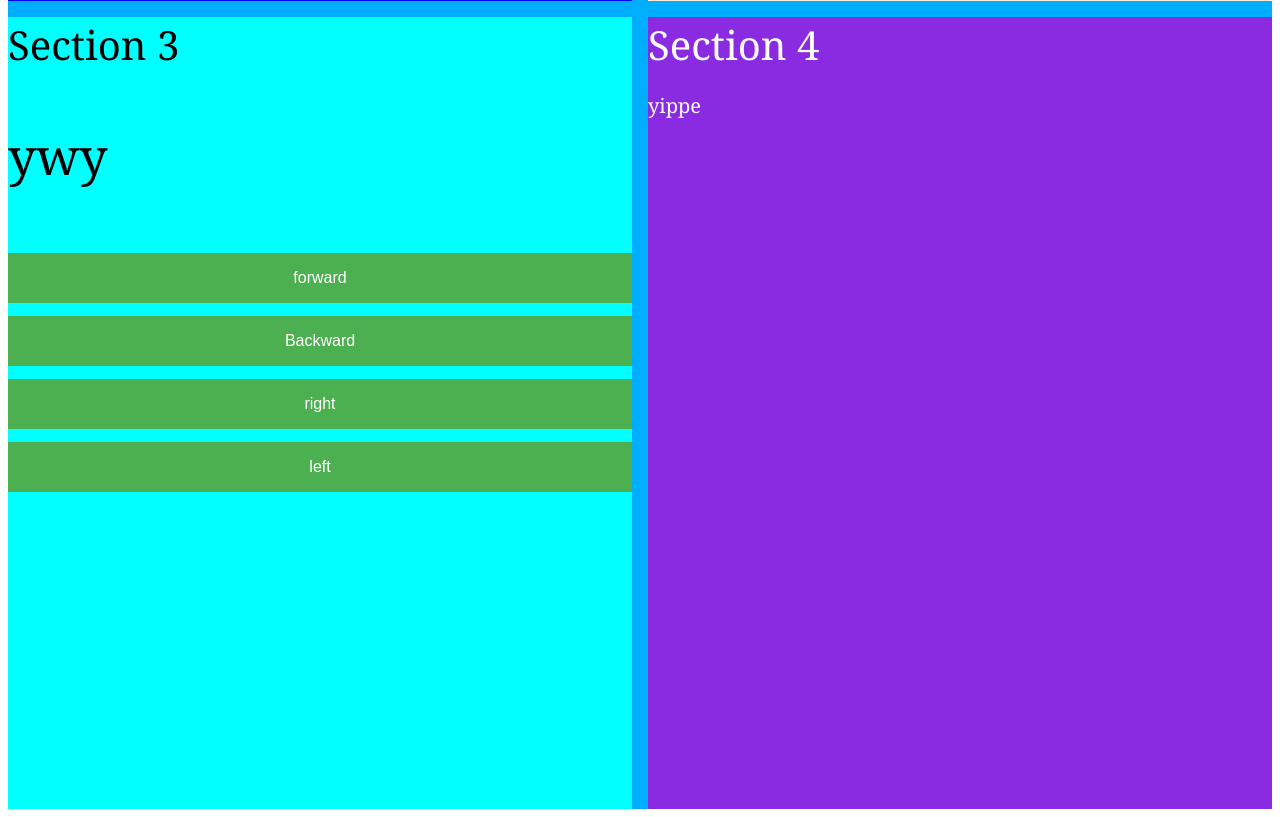
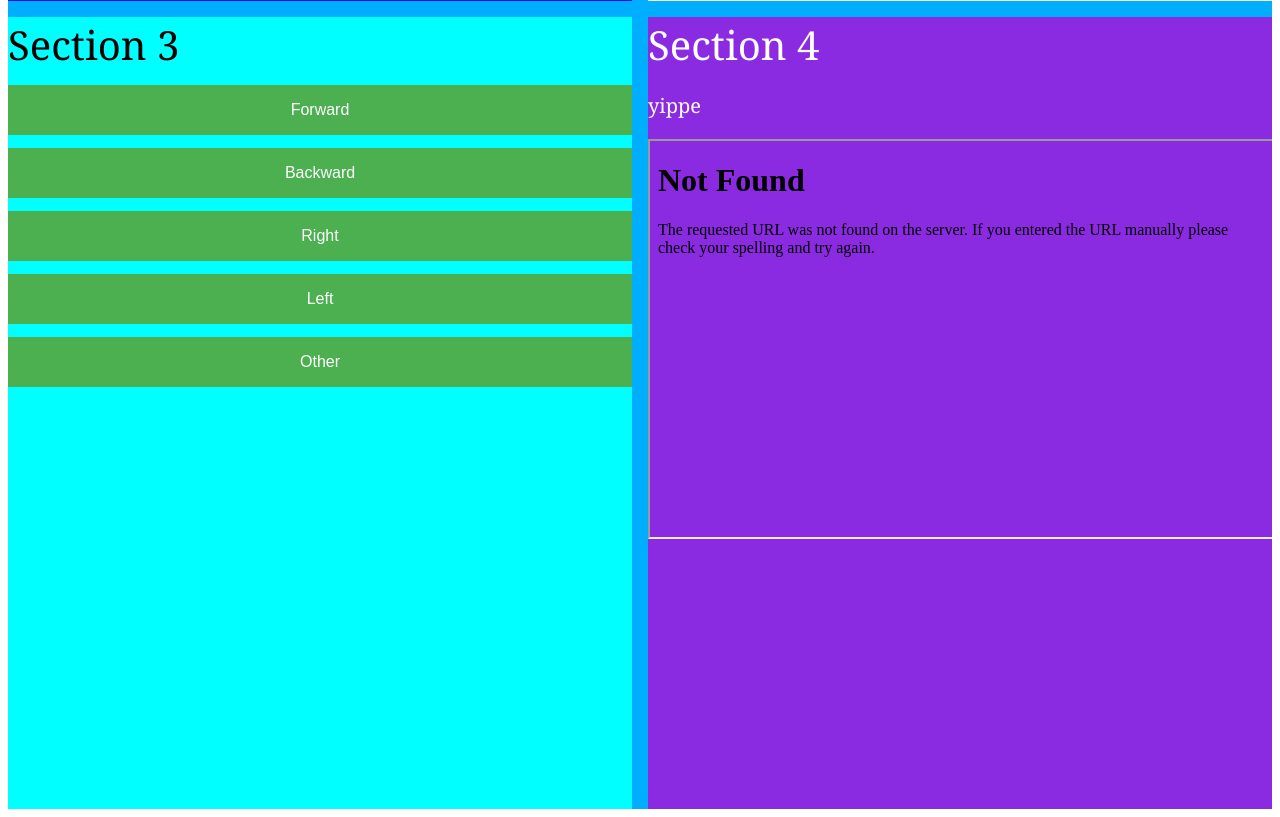
Before and after one commit to pl244783/2022-2023, a Flask app: page / in a window 1280 px wide. Shown: the part 799-1616 px from the top of the page. Run offline with Flask 2, Linux system fonts and the light colour scheme.

Commit message:
i want die, i dun get it

```diff
--- a/app.py
+++ b/app.py
@@ -1,6 +1,5 @@
 from flask import request, render_template
 import flask
-import time
 #from robotLibrary import Robot
 
 app = flask.Flask(__name__)
@@ -19,7 +18,6 @@
     timeMS = int(request.args.get('timeMS', default = 1000))
     #robot.motorForward(speedL, speedR, timeMS)
     return "<p>forward</p>"
-
 
 @app.route("/backward", methods = ['GET'])
 def backward():
@@ -45,5 +43,7 @@
     #robot.motorRight(speedL, speedR, timeMS)
     return "<p>right</p>"
 
+
+
 if __name__=='__main__':
     app.run(debug = True)
--- a/templates/index.html
+++ b/templates/index.html
@@ -15,13 +15,11 @@
 
     <div class="topL">Section 2
       <p style = "font-size:15px;">different font size pog</p>
-      <a href="/html/default.asp">HTML tutorial</a>
       real
     </div>
 
     <div class="downL">Section 3
-      <p style = "font-size:50px;">ywy</p>
-      <button onclick="forward()">forward</button>
+      <button onclick="forward()">Forward</button>
       <script>
         function forward() {
           fetch('forward')
@@ -39,7 +37,7 @@
         }
       </script>
 
-      <button onclick="right()">right</button>
+      <button onclick="right()">Right</button>
       <script>
         function right() {
           fetch('right')
@@ -48,7 +46,7 @@
         }
       </script>
 
-      <button onclick="left()">left</button>
+      <button onclick="left()">Left</button>
       <script>
         function left() {
           fetch('left')
@@ -57,10 +55,27 @@
         }
       </script>
 
+      <button onclick="funny()">Other</button>
+      <script>
+        function funny() {
+        fetch('forward')
+        fetch('right')
+        fetch('forward')
+        fetch('left')
+        .then((response) => response.json())
+        .then((data) => console.log(data));
+        }
+      </script>
     </div>
 
     <div class="downR">Section 4
       <p style = "font-size:20px;">yippe</p>
+      <iframe
+        src="assets/logFile.log"
+        scrolling="auto"
+        height="50%"
+        width="100%">
+      </iframe>
     </div>
 
   </div>
```
Also changed, not shown: 1 other file.
